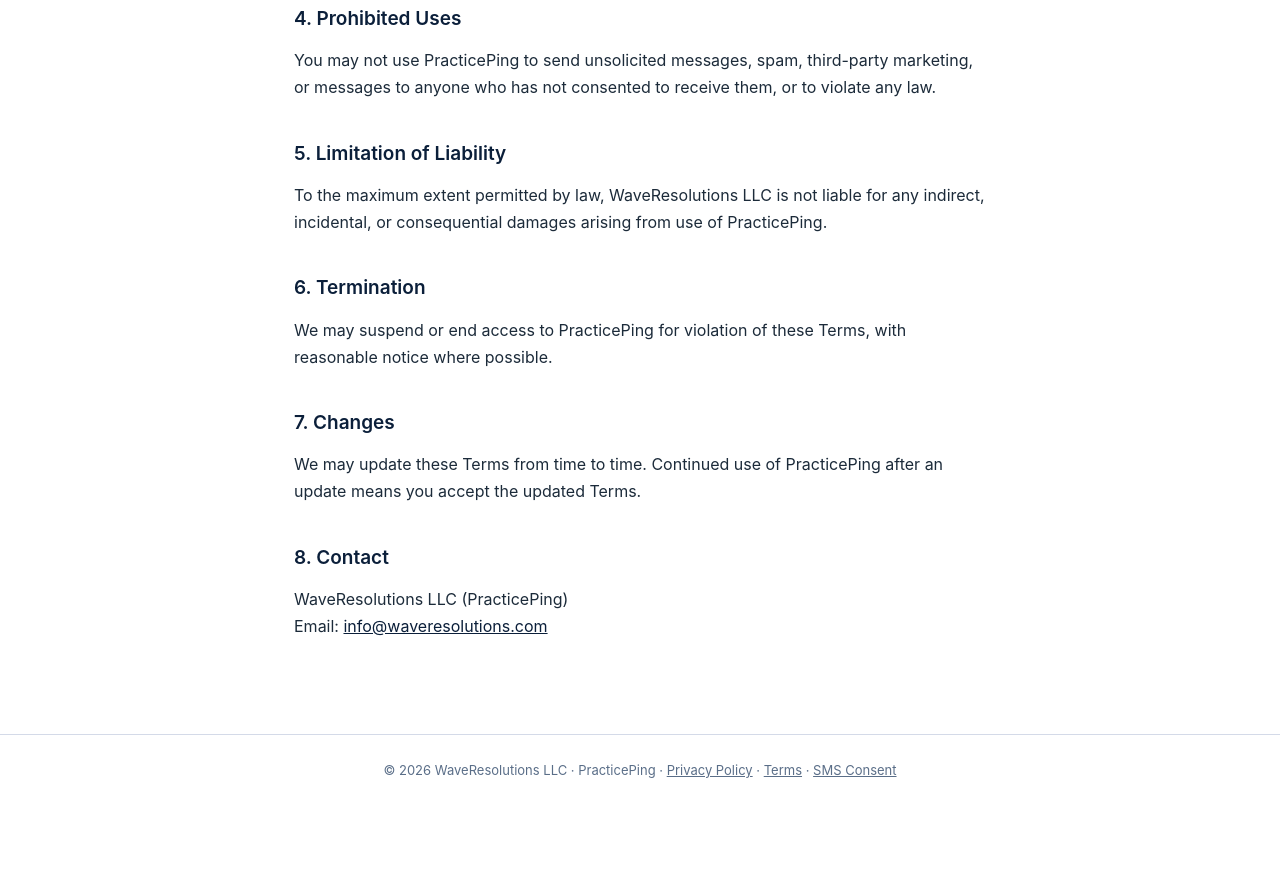
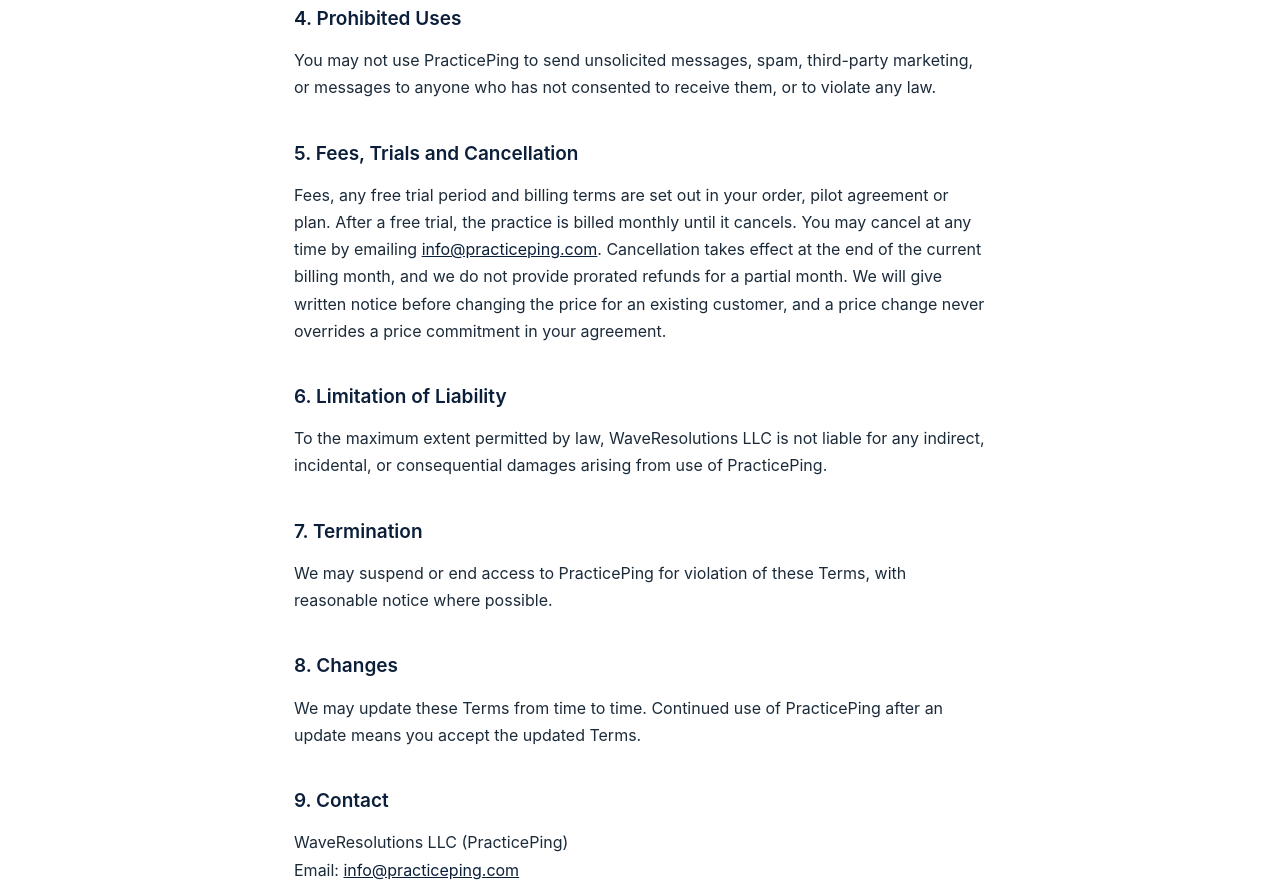
Before and after one commit to WaveResolutions/practiceping-homepage, a plain HTML site: page terms.html in a window 1280 px wide. Shown: the part 1715-2602 px from the top of the page. Before the commit the page ends 2520 px from the top, so only its background shows below. Drawn offline with Linux system fonts and the light colour scheme.

Commit message:
Site cleanup: contact email is info@practiceping.com everywhere; Terms gain a fees, trial and cancellation section
Co-Authored-By: Claude Sonnet 5.5 <noreply@anthropic.com>

```diff
--- a/terms.html
+++ b/terms.html
@@ -41,7 +41,7 @@
     <p><strong>Message frequency:</strong> Message frequency varies; up to 5 messages per month per practice.</p>
     <p><strong>Msg &amp; data rates may apply.</strong></p>
     <p><strong>Opt out:</strong> Reply <strong>STOP</strong> to any message to stop receiving texts. You will receive one confirmation message and no further messages unless you opt in again.</p>
-    <p><strong>Help:</strong> Reply <strong>HELP</strong> to any message, or contact support at <a href="mailto:info@waveresolutions.com">info@waveresolutions.com</a>.</p>
+    <p><strong>Help:</strong> Reply <strong>HELP</strong> to any message, or contact support at <a href="mailto:info@practiceping.com">info@practiceping.com</a>.</p>
     <p>Carriers are not liable for delayed or undelivered messages.</p>
     <p><strong>Privacy:</strong> See our <a href="/privacy.html">Privacy Policy</a>. No mobile information will be shared with third parties/affiliates for marketing/promotional purposes.</p>
   </div>
@@ -62,17 +62,20 @@
   <h2>4. Prohibited Uses</h2>
   <p>You may not use PracticePing to send unsolicited messages, spam, third-party marketing, or messages to anyone who has not consented to receive them, or to violate any law.</p>
 
-  <h2>5. Limitation of Liability</h2>
+  <h2>5. Fees, Trials and Cancellation</h2>
+  <p>Fees, any free trial period and billing terms are set out in your order, pilot agreement or plan. After a free trial, the practice is billed monthly until it cancels. You may cancel at any time by emailing <a href="mailto:info@practiceping.com">info@practiceping.com</a>. Cancellation takes effect at the end of the current billing month, and we do not provide prorated refunds for a partial month. We will give written notice before changing the price for an existing customer, and a price change never overrides a price commitment in your agreement.</p>
+
+  <h2>6. Limitation of Liability</h2>
   <p>To the maximum extent permitted by law, WaveResolutions LLC is not liable for any indirect, incidental, or consequential damages arising from use of PracticePing.</p>
 
-  <h2>6. Termination</h2>
+  <h2>7. Termination</h2>
   <p>We may suspend or end access to PracticePing for violation of these Terms, with reasonable notice where possible.</p>
 
-  <h2>7. Changes</h2>
+  <h2>8. Changes</h2>
   <p>We may update these Terms from time to time. Continued use of PracticePing after an update means you accept the updated Terms.</p>
 
-  <h2>8. Contact</h2>
-  <p>WaveResolutions LLC (PracticePing)<br>Email: <a href="mailto:info@waveresolutions.com">info@waveresolutions.com</a></p>
+  <h2>9. Contact</h2>
+  <p>WaveResolutions LLC (PracticePing)<br>Email: <a href="mailto:info@practiceping.com">info@practiceping.com</a></p>
 </div>
 <footer>© 2026 WaveResolutions LLC · PracticePing · <a href="/privacy.html">Privacy Policy</a> · <a href="/terms.html">Terms</a> · <a href="/sms-consent.html">SMS Consent</a></footer>
 </body>
```
Also changed, not shown: index.html (+3 -3 lines), privacy.html (+1 -1 lines), sms-consent-form.html (+1 -1 lines), sms-consent.html (+1 -1 lines).
